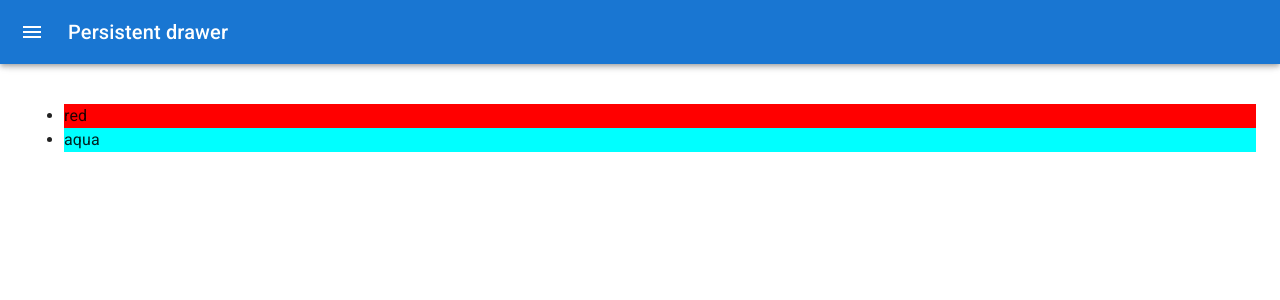
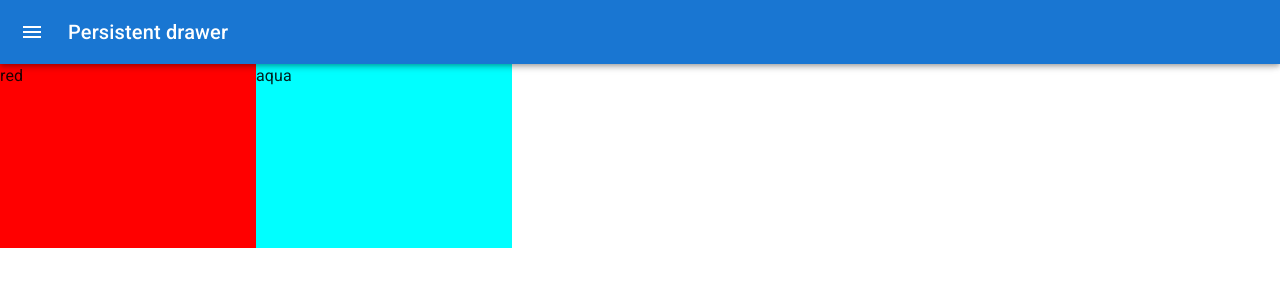
Before and after one commit to vadholovin/colors-app, a React (Create React App) app: page /palette/new in a window 1280 px wide. Shown: the top 300 px of the page. Built offline with nearby package versions, Linux system fonts and the light colour scheme; the HTML template or start-up script is replaced by a standard one.

Commit message:
Add DraggableColorBox

```diff
--- /dev/null
+++ b/src/DraggableColorBox.js
@@ -0,0 +1,20 @@
+import React from 'react';
+import Paper from '@mui/material/Paper';
+
+function DraggableColorBox({ color }) {
+  return (
+    <Paper
+      square
+      elevation={0}
+      sx={{
+        position: 'relative',
+        height: '100%',
+        backgroundColor: color,
+      }}
+    >
+      {color}
+    </Paper>
+  )
+}
+
+export default DraggableColorBox;
--- a/src/NewPaletteForm.js
+++ b/src/NewPaletteForm.js
@@ -1,5 +1,5 @@
 import React, { useState } from 'react';
-import {v4 as uuid} from 'uuid';
+import { v4 as uuid } from 'uuid';
 import { styled } from '@mui/material/styles';
 import Box from '@mui/material/Box';
 import Drawer from '@mui/material/Drawer';
@@ -13,17 +13,18 @@ import MenuIcon from '@mui/icons-material/Menu';
 import ChevronLeftIcon from '@mui/icons-material/ChevronLeft';
 import { Button } from '@mui/material';
 import { ChromePicker } from 'react-color';
+import DraggableColorBox from './DraggableColorBox';
 
 const drawerWidth = 400;
 
 const Main = styled('main', { shouldForwardProp: (prop) => prop !== 'open' })(
   ({ theme, open }) => ({
     flexGrow: 1,
-    padding: theme.spacing(3),
     transition: theme.transitions.create('margin', {
       easing: theme.transitions.easing.sharp,
       duration: theme.transitions.duration.leavingScreen,
     }),
+    height: '100vh',
     marginLeft: `-${drawerWidth}px`,
     ...(open && {
       transition: theme.transitions.create('margin', {
@@ -142,14 +143,17 @@ function NewPaletteForm() {
       <Main open={open}>
         <DrawerHeader />
         {colors.length > 0 && (
-          <Box component='ul'>
+          <Box
+            sx={{
+              display: 'grid',
+              gridTemplateColumns: 'repeat(5, 1fr)',
+              gridTemplateRows: 'repeat(4, 1fr)',
+              height: 'calc(100vh - 64px)',
+            }}
+          >
             {colors.map((color) => (
-              <Box
-                key={uuid()}
-                component='li'
-                sx={{backgroundColor: color}}
-              >
-                {color}
+              <Box key={uuid()}>
+                <DraggableColorBox color={color} />
               </Box>
             ))}
           </Box>
--- a/src/styles/index.css
+++ b/src/styles/index.css
@@ -1,3 +1,8 @@
+* {
+  margin: 0;
+  padding: 0;
+}
+
 body {
   margin: 0;
   font-family: -apple-system, BlinkMacSystemFont, 'Segoe UI', 'Roboto', 'Oxygen',
@@ -11,3 +16,7 @@ code {
   font-family: source-code-pro, Menlo, Monaco, Consolas, 'Courier New',
     monospace;
 }
+
+ul {
+  list-style: none;
+}
```
